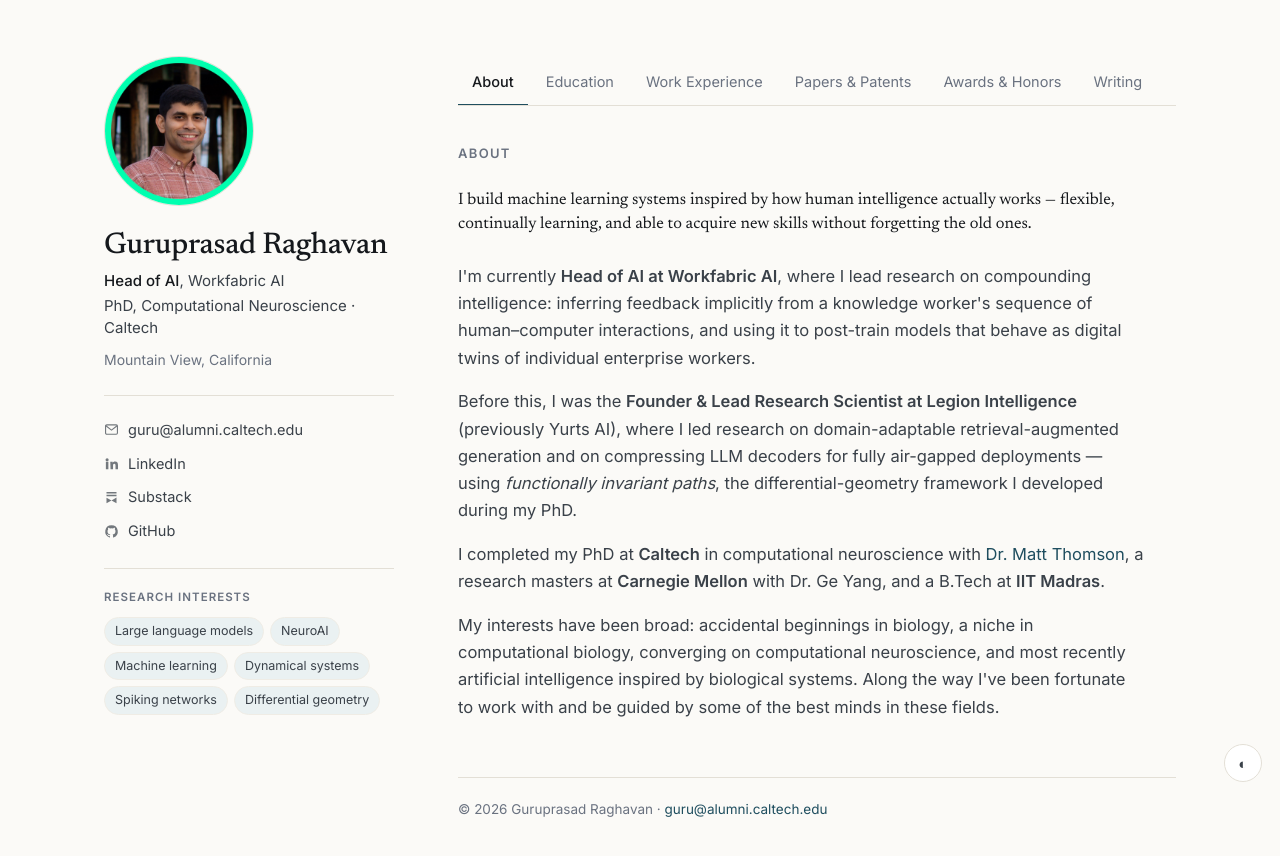
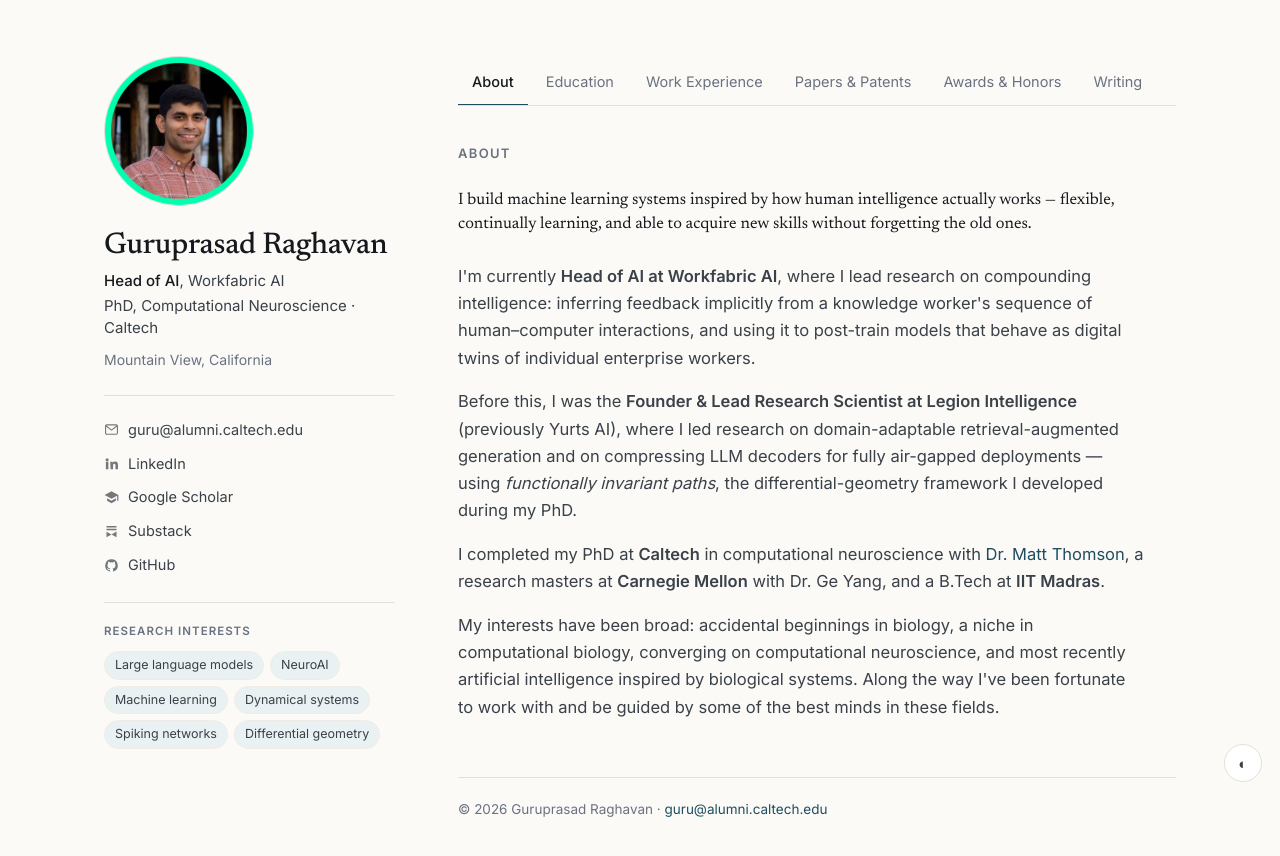
Before and after one commit to Guruprasad93/guruprasad93.github.io, a plain HTML site: page index.html in a window 1280 px wide. Drawn offline with Linux system fonts and the light colour scheme.

Commit message:
Link Google Scholar from the profile sidebar
Co-Authored-By: Claude Opus 5 <noreply@anthropic.com>

```diff
--- a/index.html
+++ b/index.html
@@ -299,6 +299,10 @@
       <a href="https://www.linkedin.com/in/guruprasad-raghavan" rel="me noopener">
         <svg viewBox="0 0 24 24" fill="currentColor" aria-hidden="true"><path d="M4.98 3.5a2.5 2.5 0 11-.02 5 2.5 2.5 0 01.02-5zM3 9h4v12H3zM10 9h3.8v1.7h.05c.53-1 1.83-2.05 3.77-2.05 4.03 0 4.78 2.65 4.78 6.1V21h-4v-5.5c0-1.3-.02-3-1.82-3-1.83 0-2.1 1.43-2.1 2.9V21h-4z"/></svg>
         LinkedIn
+      </a>
+      <a href="https://scholar.google.com/citations?user=gUFaHxMAAAAJ&amp;hl=en" rel="me noopener">
+        <svg viewBox="0 0 24 24" fill="currentColor" aria-hidden="true"><path d="M12 2L1 8l11 6 9-4.91V17h2V8zM5 13.18v4L12 21l7-3.82v-4L12 17z"/></svg>
+        Google Scholar
       </a>
       <a href="https://guruprasadr.substack.com" rel="me noopener">
         <svg viewBox="0 0 24 24" fill="currentColor" aria-hidden="true"><path d="M4 3h16v2.6H4zM4 7.6h16V10H4zM4 12.2l8 4.6 8-4.6V21l-8-4.4L4 21z"/></svg>
```
